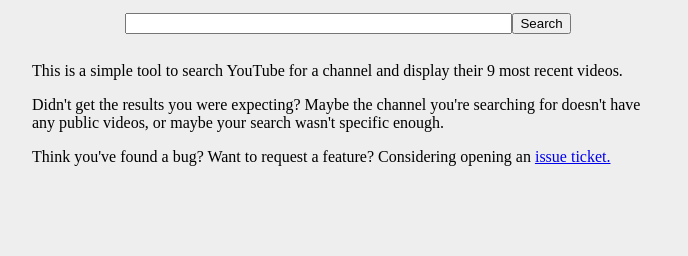
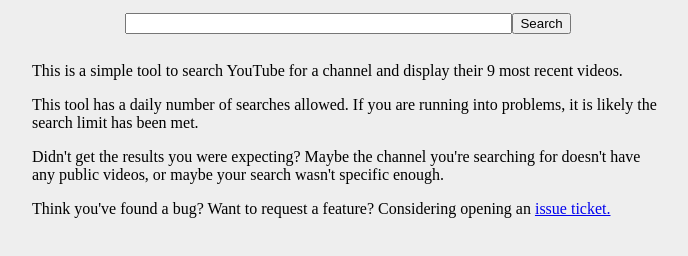
Before and after one commit to Actatus/Actatus.github.io, a plain HTML site: page projects/youtube_search/youtube_search.html in a window 1280 px wide. Shown: the whole page, without its empty margins (292-980 px from the left). Drawn offline with Linux system fonts and the light colour scheme.

Commit message:
Add quota explaination

```diff
--- a/projects/youtube_search/youtube_search.html
+++ b/projects/youtube_search/youtube_search.html
@@ -23,6 +23,7 @@
     <footer>
         <section>
             <p>This is a simple tool to search YouTube for a channel and display their 9 most recent videos.</p>
+            <p>This tool has a daily number of searches allowed. If you are running into problems, it is likely the search limit has been met.</p>
             <p>Didn't get the results you were expecting? Maybe the channel you're searching for doesn't have any public videos, or maybe your search wasn't specific enough.</p>
             <p>Think you've found a bug? Want to request a feature? Considering opening an <a href = 'https://github.com/Actatus/youtube_search/issues'>issue ticket.</a></p>
         </section>
```
